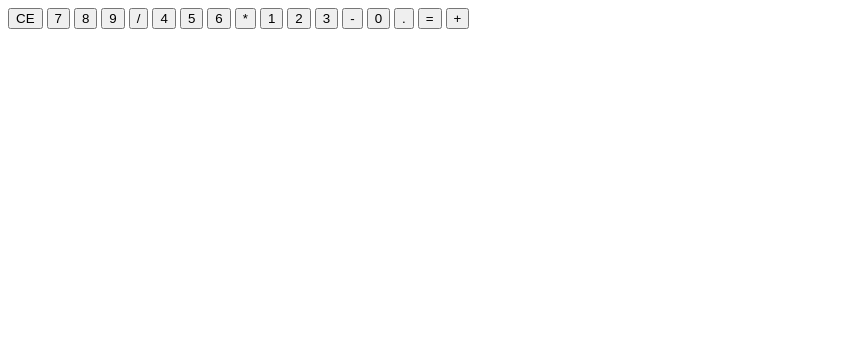
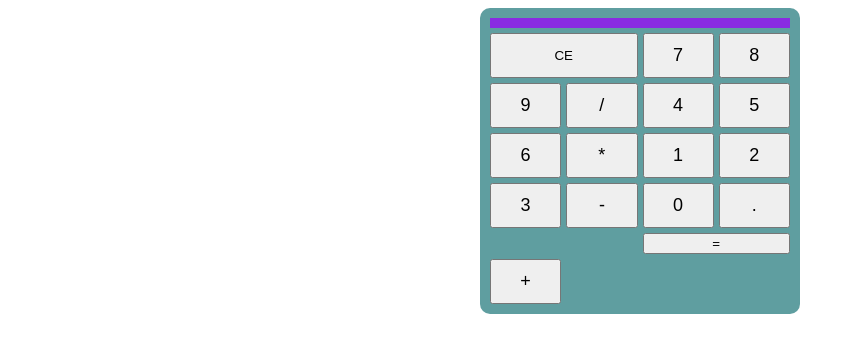
Before and after one commit to ZuesCOPISO/BMI-calculator, a plain HTML site: page index.HTML in a window 1280 px wide. Shown: the whole page, without its empty margins (0-855 px from the left). Drawn offline with Linux system fonts and the light colour scheme.

Commit message:
styles v1

```diff
--- a/CSS/styles.css
+++ b/CSS/styles.css
@@ -0,0 +1,28 @@
+.Container {
+    display: grid;
+    grid-template-columns: repeat(4 , 1fr);
+    grid-gap: 5px;
+    max-width: 300px;
+    margin: 0 auto;
+    padding: 10px;
+    background-color: cadetblue;
+    border-radius: 10px;
+
+}
+.output {
+    grid-column: 1 / span 4;
+    background-color: blueviolet;
+    text-align: right;
+    padding: 5px;
+}
+.clear-btn {
+    grid-column: 1 / span 2;
+}
+.eql-btn {
+    grid-column: 3 / span 2;
+}
+.btn {
+    font-size: 18px;
+    padding: 10px;
+    font-family: sans-serif;
+}
--- a/index.HTML
+++ b/index.HTML
@@ -10,7 +10,7 @@
 <body>
     <div class="Container">
         <div class="output" id="output"></div>
-        <button class="btn clear" onclick="clearSum ()">CE</button>
+        <button class="clear-btn" onclick="clearSum ()">CE</button>
         <button class="btn" onclick="appendToOutput('7')">7</button>
         <button class="btn" onclick="appendToOutput('8')">8</button>
         <button class="btn" onclick="appendToOutput('9')">9</button>
@@ -25,7 +25,7 @@
         <button class="btn" onclick="appendToOutput('-')">-</button>
         <button class="btn" onclick="appendToOutput('0')">0</button>
         <button class="btn" onclick="appendToOutput('.')">.</button>
-        <button class="btn" onclick="evaluateSum()">=</button>
+        <button class="eql-btn" onclick="evaluateSum()">=</button>
         <button class="btn" onclick="appendToOutput('+')">+</button>
     </div>
     <script src="./Script/code.js"></script>
```
